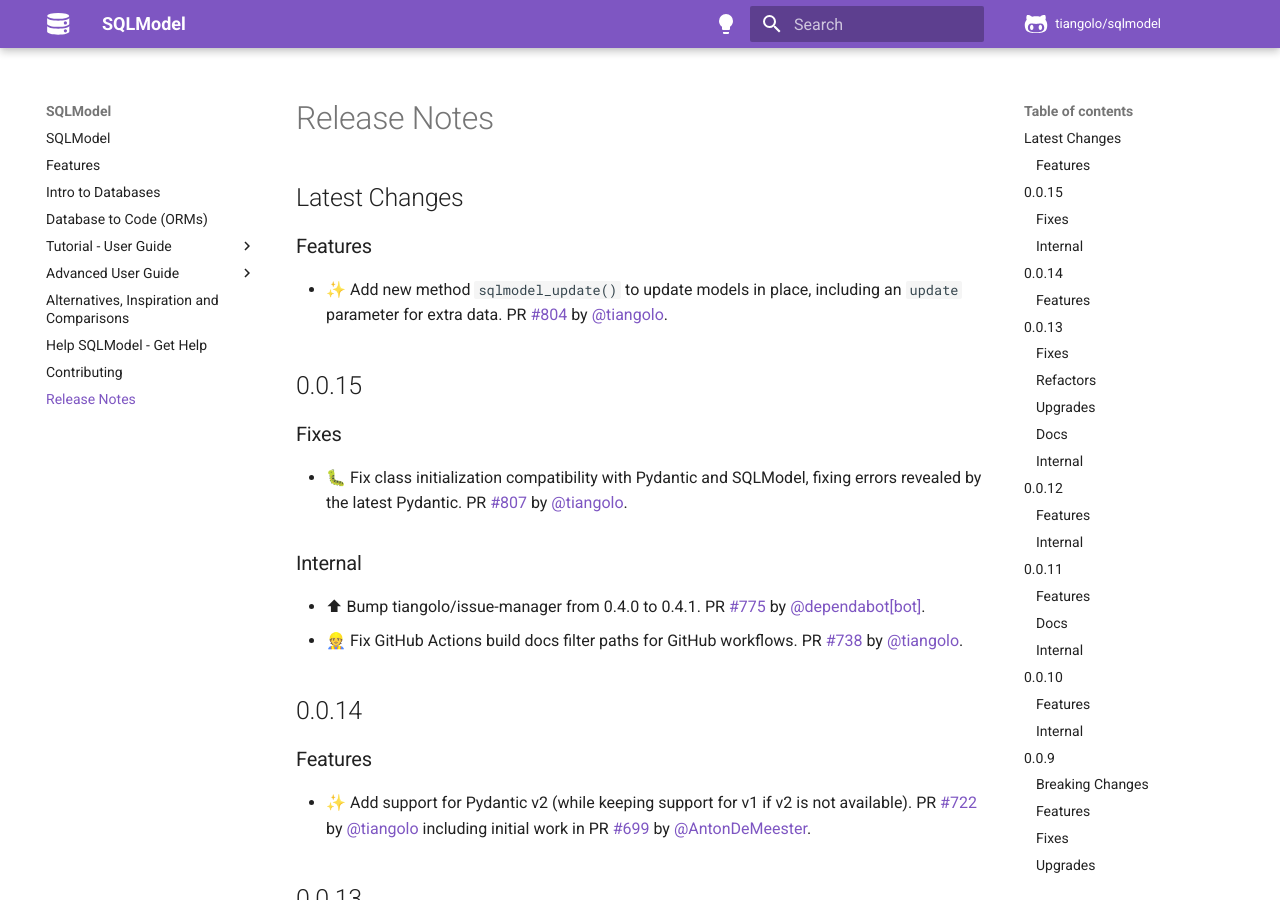
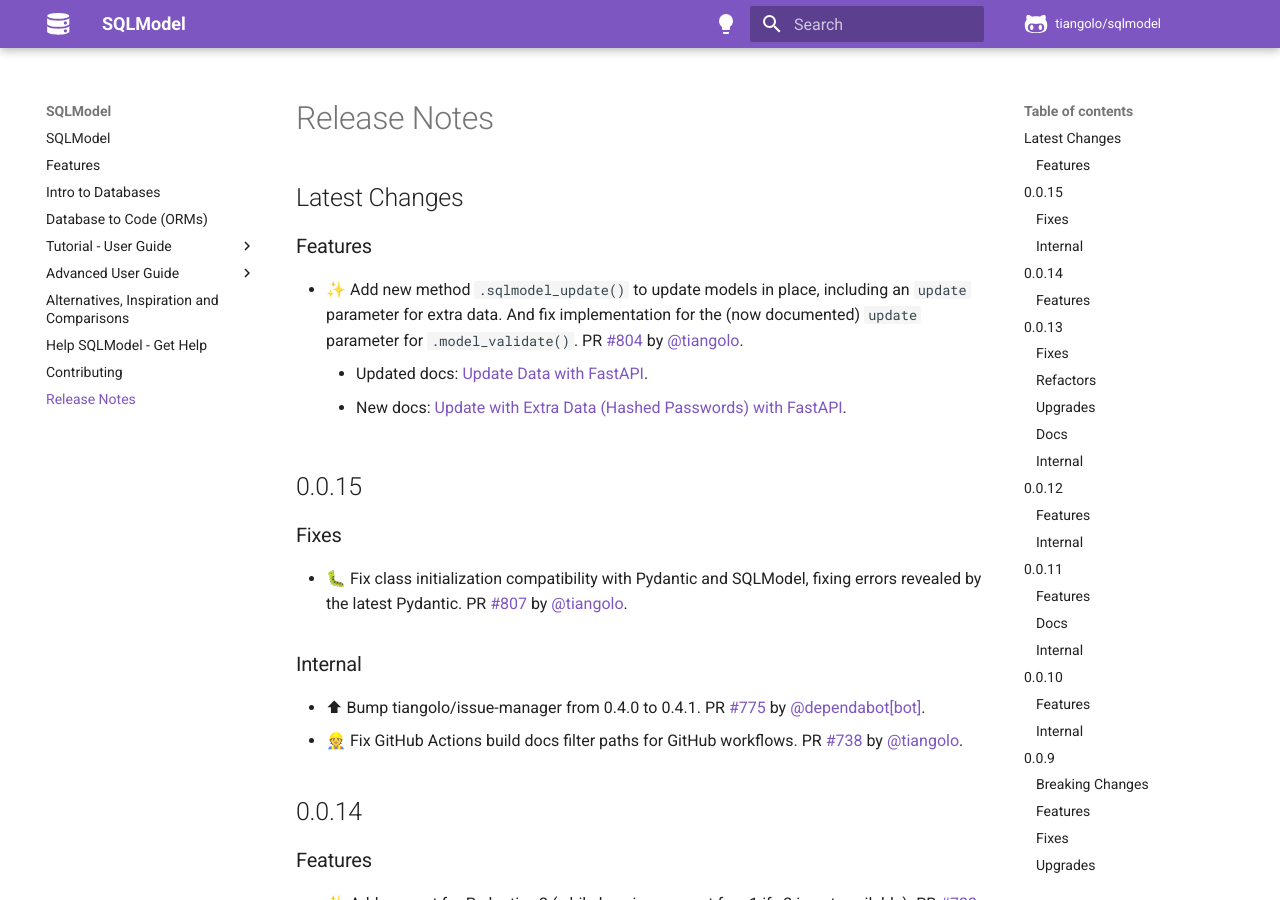
Before and after one commit to sztrakabalint/fastapi-sqlmodel, an MkDocs documentation site: the page built from docs/release-notes.md, in a window 1280 px wide and 900 px high. Built offline with MkDocs 1.6.1 and Material for MkDocs 9.7.7, drawn with Linux system fonts in a browser that asks for light colours; comment, search, counter and statistics services are not loaded.

Commit message:
📝 Update release notes

```diff
--- a/docs/release-notes.md
+++ b/docs/release-notes.md
@@ -4,7 +4,9 @@
 
 ### Features
 
-* ✨ Add new method `sqlmodel_update()` to update models in place, including an `update` parameter for extra data. PR [#804](https://github.com/tiangolo/sqlmodel/pull/804) by [@tiangolo](https://github.com/tiangolo).
+* ✨ Add new method `.sqlmodel_update()` to update models in place, including an `update` parameter for extra data. And fix implementation for the (now documented) `update` parameter for `.model_validate()`. PR [#804](https://github.com/tiangolo/sqlmodel/pull/804) by [@tiangolo](https://github.com/tiangolo).
+    * Updated docs: [Update Data with FastAPI](https://sqlmodel.tiangolo.com/tutorial/fastapi/update/).
+    * New docs: [Update with Extra Data (Hashed Passwords) with FastAPI](https://sqlmodel.tiangolo.com/tutorial/fastapi/update-extra-data/).
 
 ## 0.0.15
 
```
